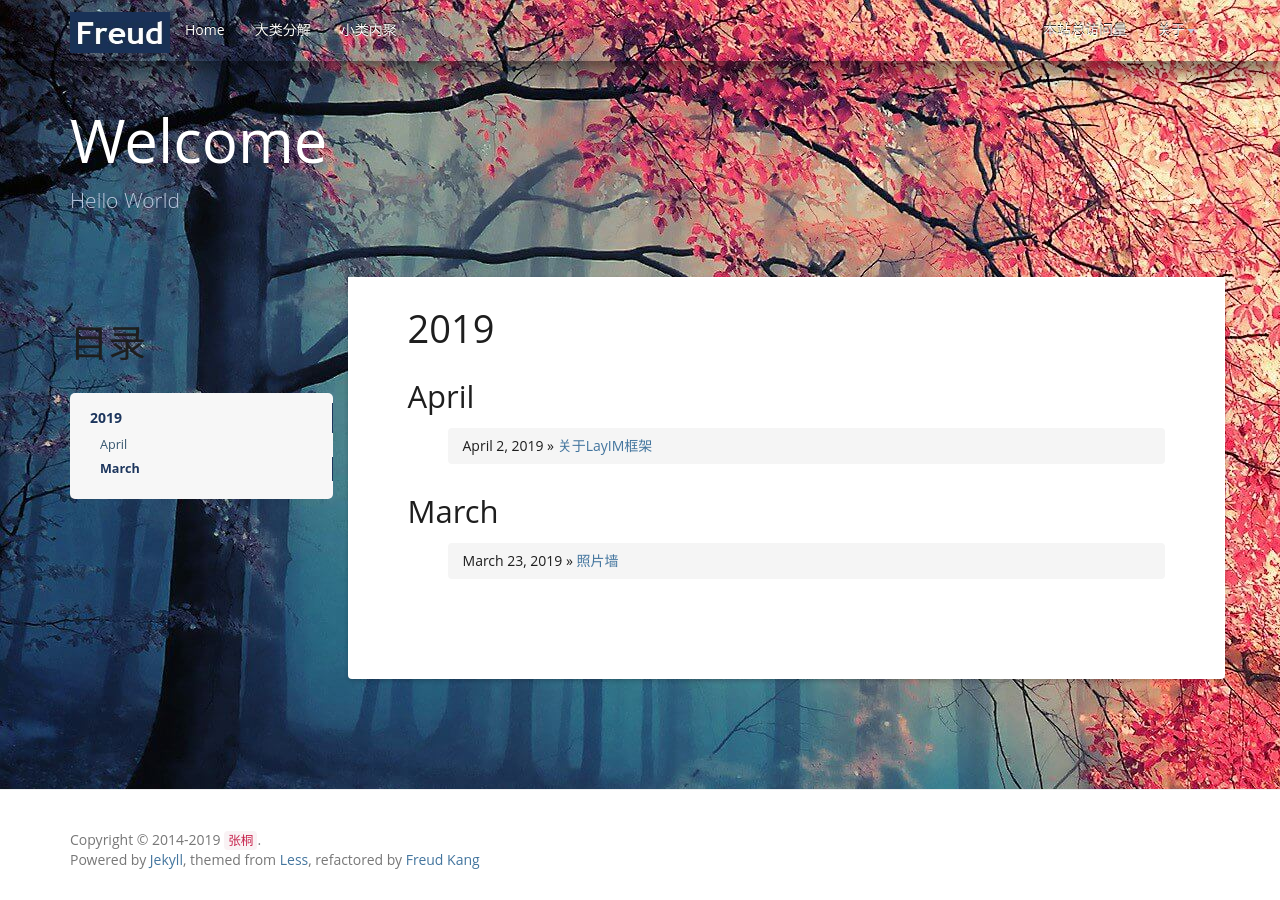
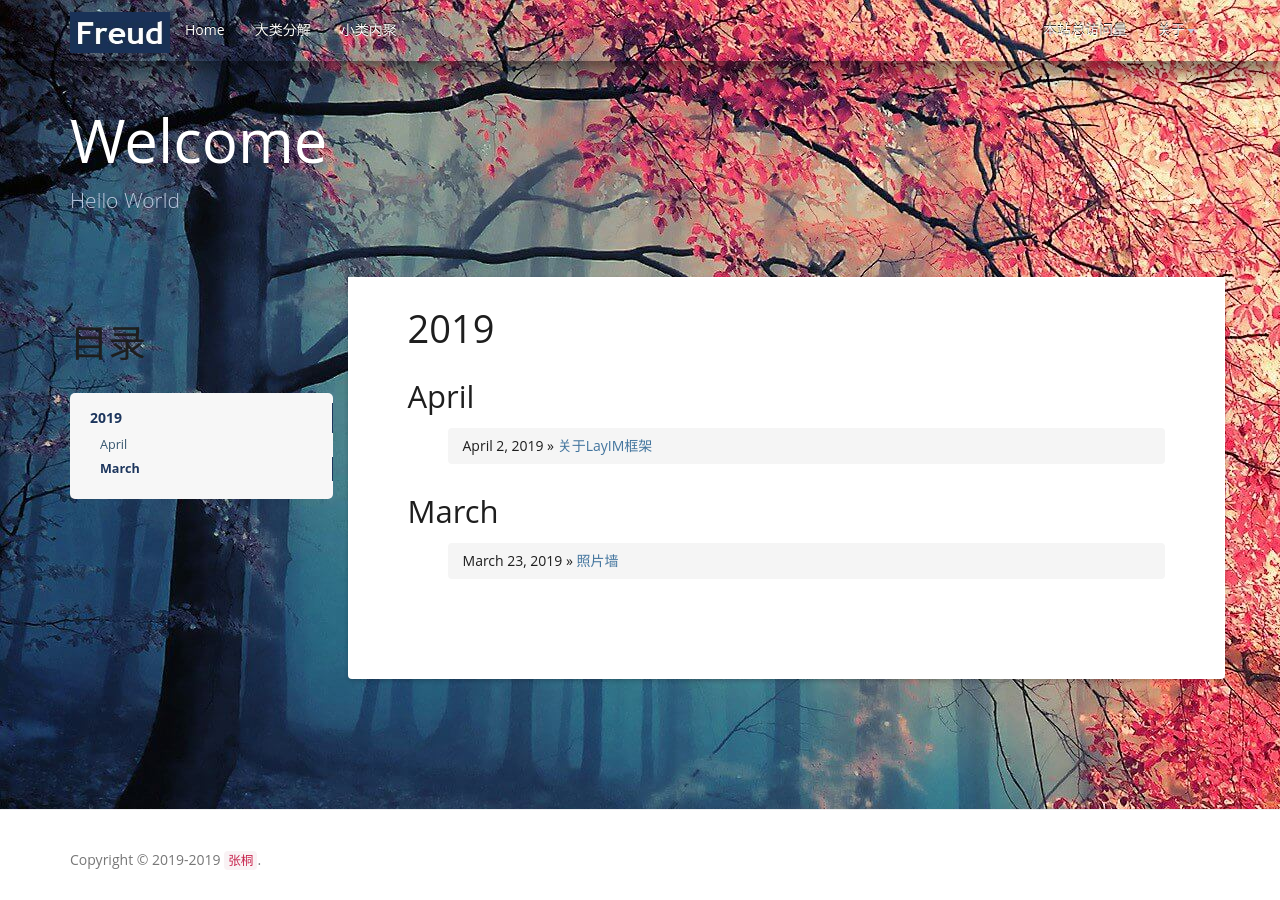
Before and after one commit to zhangto/zhangto.github.io, a Jekyll site: the page built from index.html, in a window 1280 px wide. Built offline with Jekyll 4.4.1, drawn with Linux system fonts in a browser that asks for light colours; nearby versions of some CDN libraries; the list of posts is cut into pages by our own code; comment, search, counter and statistics services are not loaded.

Commit message:
Update footer.html

```diff
--- a/_includes/footer.html
+++ b/_includes/footer.html
@@ -1,7 +1,6 @@
 <footer class="footer" role="contentinfo">
 	<div class="container">
-		<p class="copyright">Copyright &copy; 2014-{{ site.time | date: '%Y' }} <a href="{{site.resume_site}}"><code>{{ site.author }}</code></a>.</p>
-		<p>Powered by <a href="http://jekyllrb.com">Jekyll</a>, themed from <a href="http://lesscss.cn/">Less</a>, refactored by <a href="http://www.hifreud.com/">Freud Kang</a></p>
+		<p class="copyright">Copyright &copy; 2019-{{ site.time | date: '%Y' }} <a href="{{site.resume_site}}"><code>{{ site.author }}</code></a>.</p>
 	</div>
 </footer>
 
```
